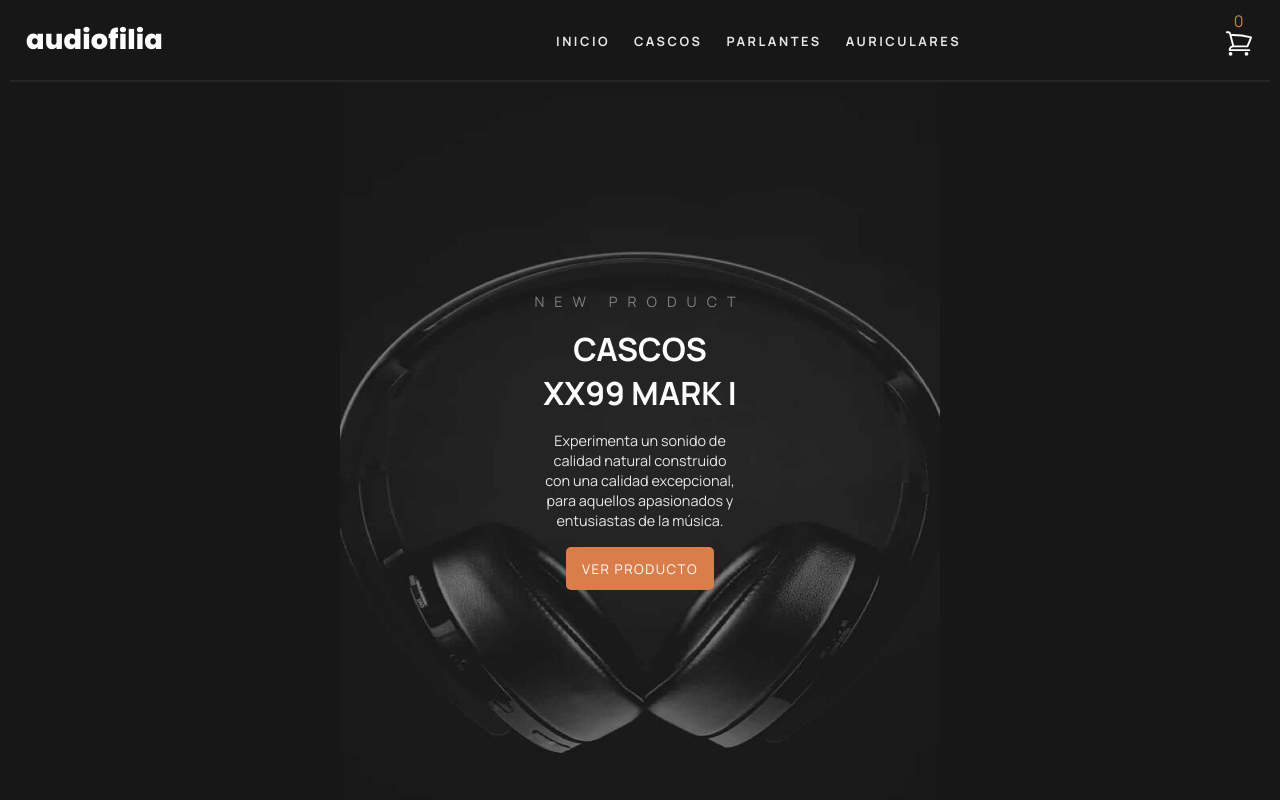
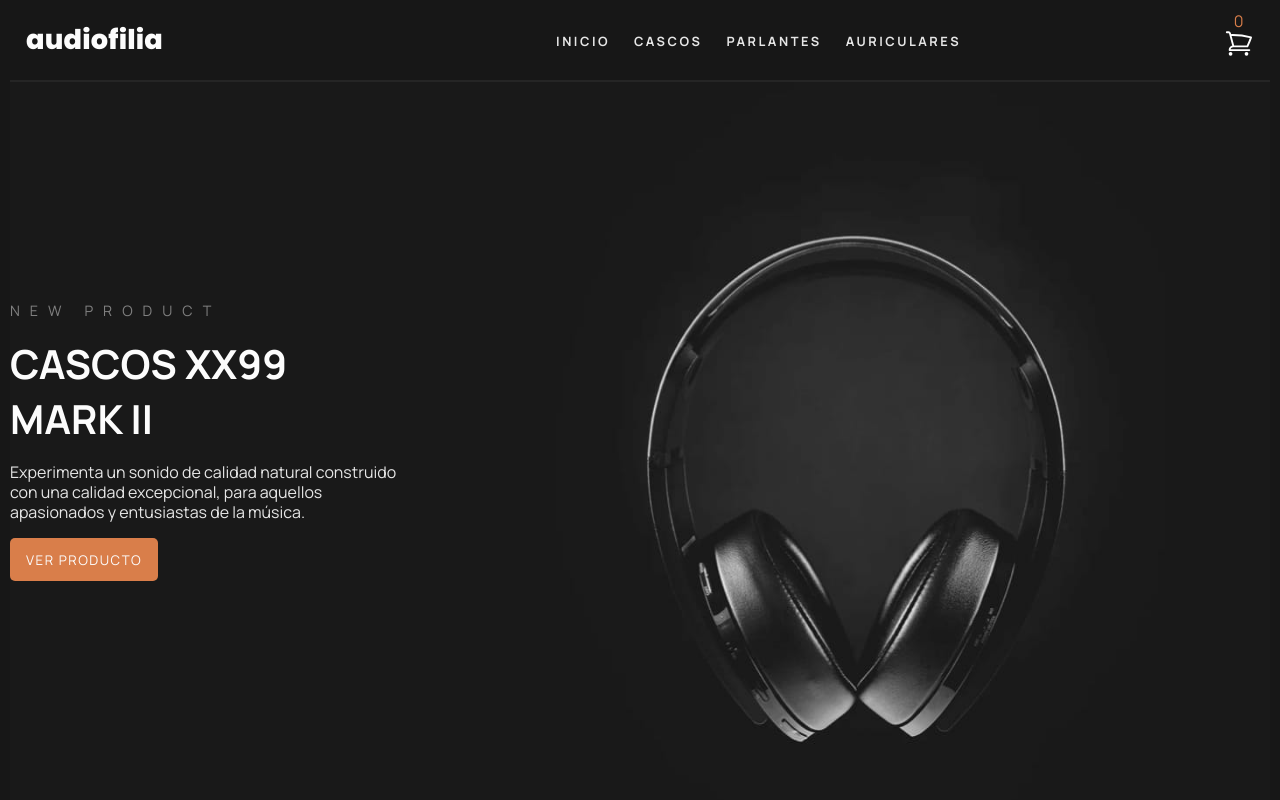
Before and after one commit to Fede-Baleyron/audiophile-store, a React (Vite) app: page / in a window 1280 px wide. Shown: the top 800 px of the page. Built offline with nearby package versions, Linux system fonts and the light colour scheme.

Commit message:
add hero section design (desktop)

```diff
--- a/src/modules/pages/home/Main.tsx
+++ b/src/modules/pages/home/Main.tsx
@@ -10,7 +10,7 @@ const Main = () => {
     <>
       <HeroSection
         importance='secondary'
-        title='CASCOS XX99 MARK I'
+        title='CASCOS XX99 MARK II'
         description='Experimenta un sonido de calidad natural construido con una calidad excepcional,
         para aquellos apasionados y entusiastas de la música.'
       />
--- a/src/modules/pages/home/components/HeroSection.tsx
+++ b/src/modules/pages/home/components/HeroSection.tsx
@@ -3,8 +3,11 @@ import { homeImagesRoute } from '../../../helpers/imagesRoutes'
 import '../styles/hero-section.css'
 import { HeroSectionProp } from '../utils/types'
 import { Button } from '../../../shared/Button'
+import { useDetectUserWidth } from '../../../../hooks/useDetectUserWidth'
 
 export const HeroSection = (props: HeroSectionProp) => {
+  const isDesktop = useDetectUserWidth(1201).isWidth
+  const imgName = isDesktop ? 'desktop' : 'mobile'
   return (
     <div className='hero-section-container'>
       <section className='hero-section-wrapper max-w'>
@@ -19,7 +22,7 @@ export const HeroSection = (props: HeroSectionProp) => {
         <article className='hero-section-img'>
           <img
             className='hero-img'
-            src={`${homeImagesRoute}/hero-img-mobile.jpg`}
+            src={`${homeImagesRoute}/hero-img-${imgName}.jpg`}
             alt=''
           />
         </article>
--- a/src/modules/pages/home/styles/hero-section.css
+++ b/src/modules/pages/home/styles/hero-section.css
@@ -51,3 +51,24 @@
     max-width: 300px;
   }
 }
+@media screen and (min-width: 1201px) {
+  .hero-img {
+    max-width: max-content;
+  }
+  .new-prod-info-container {
+    align-items: flex-start;
+    max-width: 600px;
+  }
+  .new-prod-title {
+    max-width: 300px;
+    font-size: 2.5rem;
+    text-align: start;
+  }
+  .new-prod-description {
+    text-align: start;
+  }
+  .new-prod-description {
+    max-width: 400px;
+    font-size: 1rem;
+  }
+}
```
